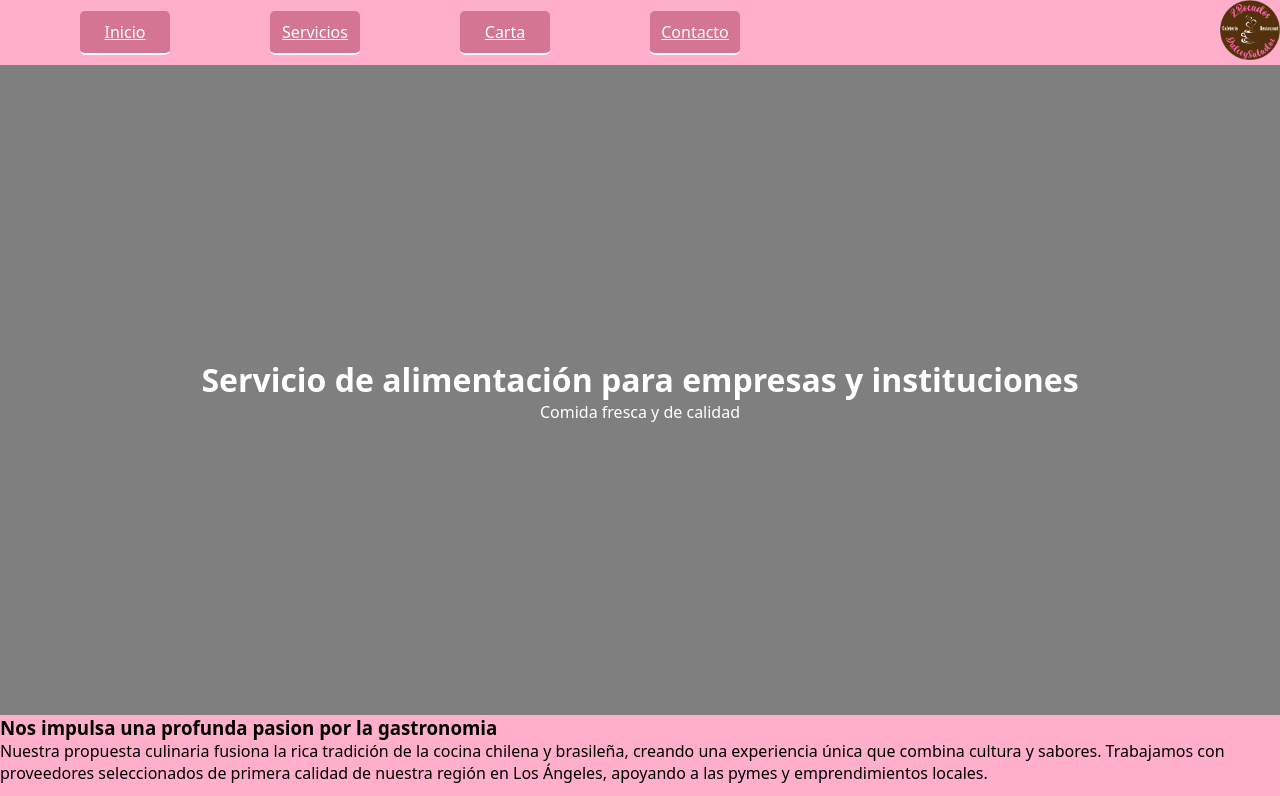
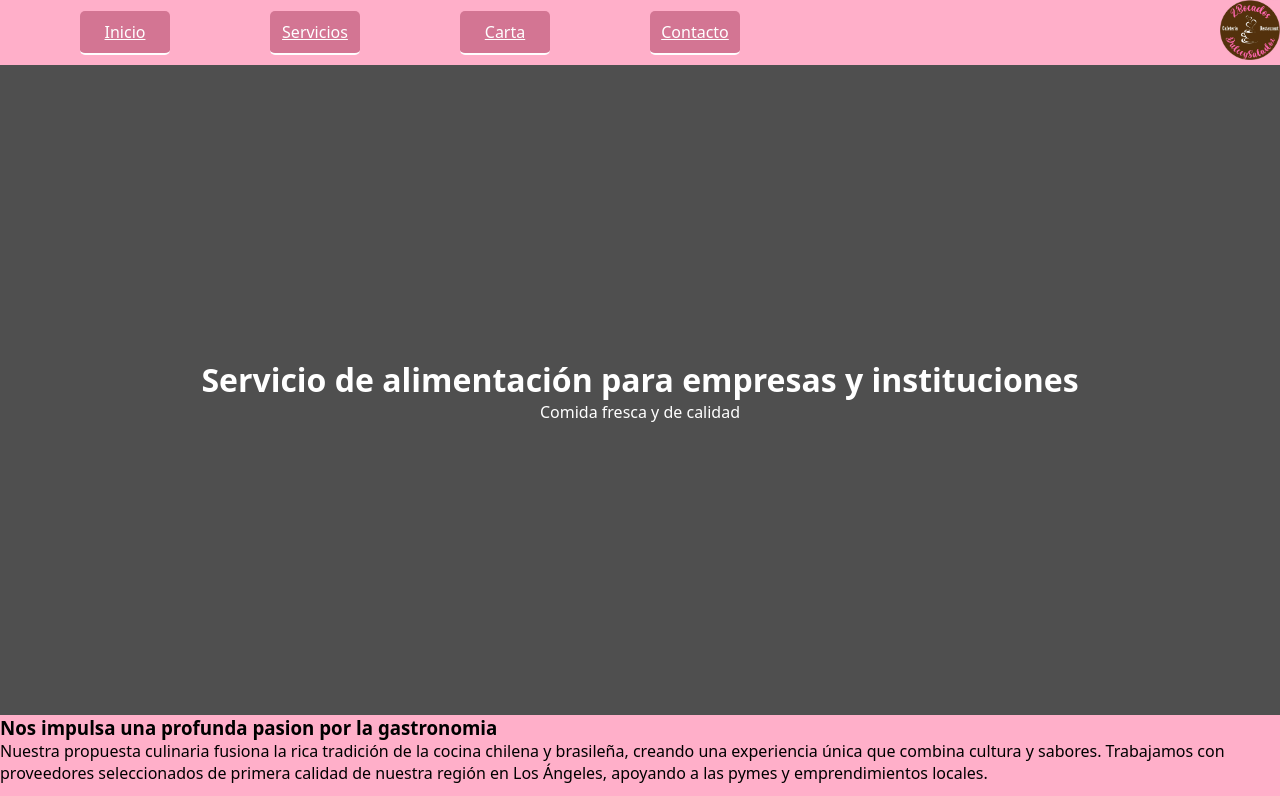
Before and after one commit to Naxhouwu/Dulce-Salado, a plain HTML site: page index.html in a window 1280 px wide. Shown: the top 796 px of the page. Drawn offline with Linux system fonts and the light colour scheme; the site is published under a folder, as on GitHub Pages, so addresses that start at the root find nothing.

Commit message:
Update styles.css

```diff
--- a/styles.css
+++ b/styles.css
@@ -55,7 +55,7 @@ nav {
 /*INDEX - INICIO*/
 /*header*/
 .header_index {
-    background-image: linear-gradient(rgba(0,0,0,0.5), rgba(0,0,0,0.5)), url(/Imagenes/Background_1.jpg);
+    background-image: linear-gradient(rgba(0,0,0,0.5), rgba(0,0,0,0.5)), url(Imagenes/Background_1.jpg);
     width: 100%;
     height: 650px;
     background-repeat: no-repeat;
```
